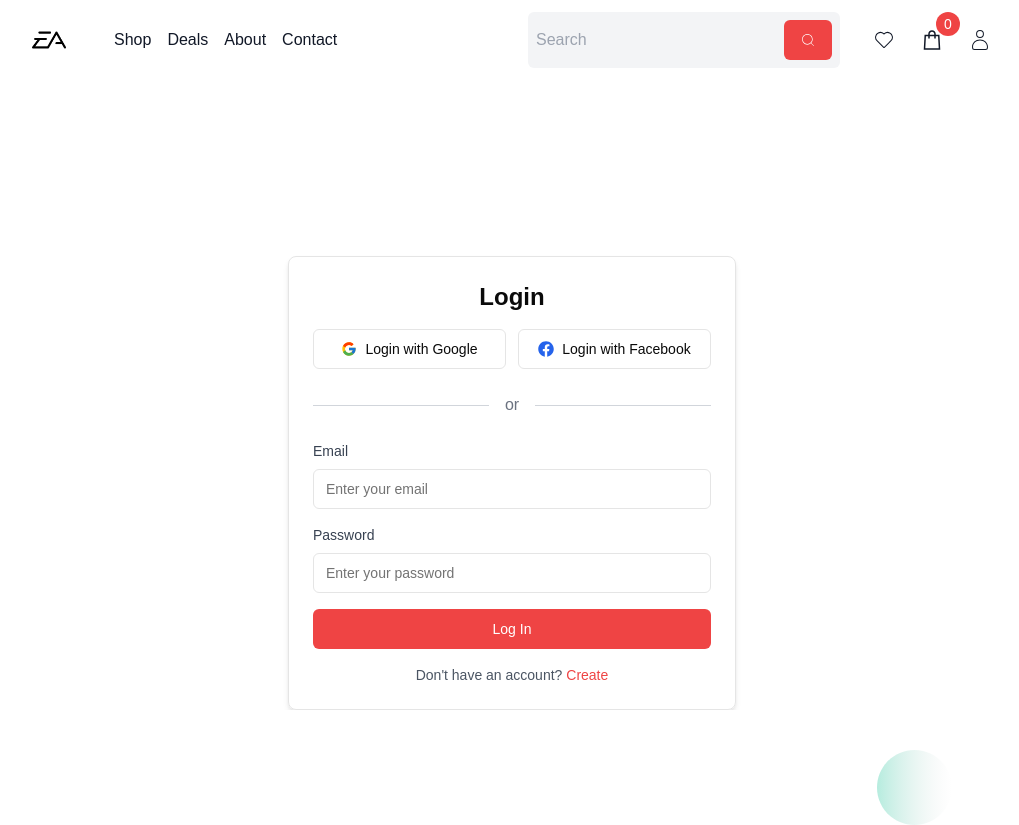
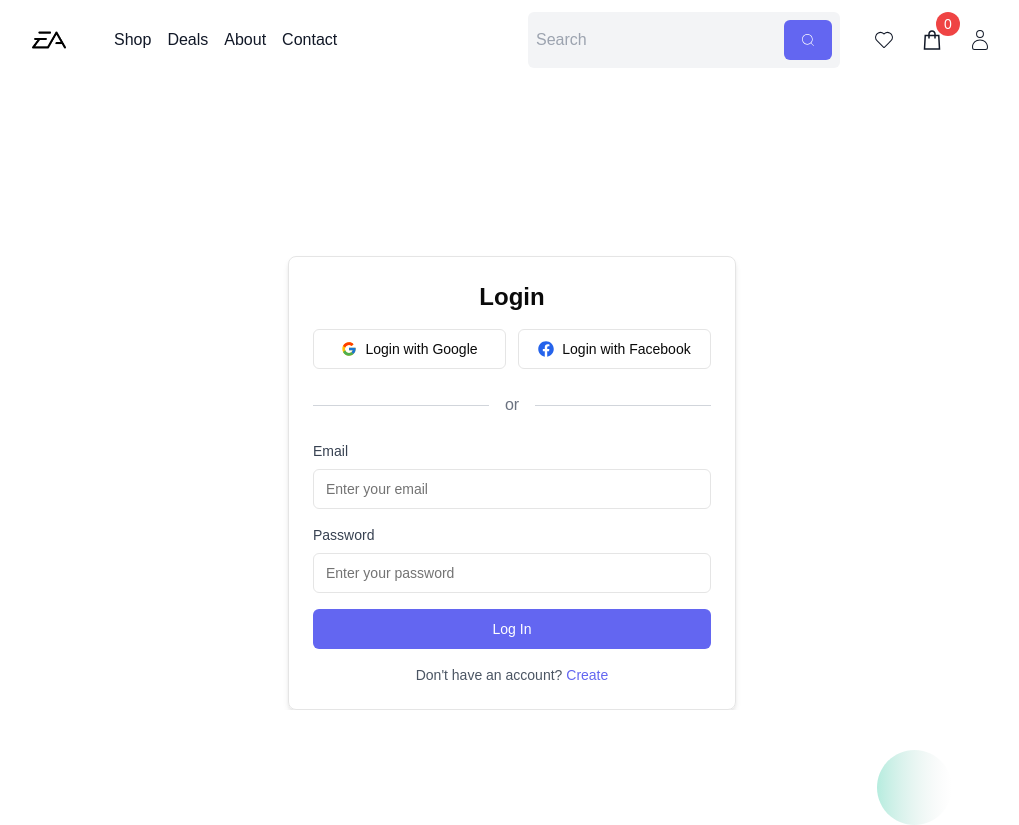
Before and after one commit to MasudRana924/next-com, a Next.js app: page /login in a window 1280 px wide. Shown: the top 825 px of the page, without its empty margins (128-1147 px from the left). Built offline with nearby package versions, Linux system fonts and the light colour scheme.

Commit message:
login page updated

```diff
--- a/src/components/auth-form/AuthForm.js
+++ b/src/components/auth-form/AuthForm.js
@@ -95,7 +95,7 @@ const AuthForm = ({
             required
           />
         </div>
-        <Button type="submit" className="w-full " variant="red">
+        <Button type="submit" className="w-full " variant="indigo">
           {buttonText}
         </Button>
       </form>
@@ -104,7 +104,7 @@ const AuthForm = ({
       <p className="mt-4 text-center text-sm text-gray-600">
         {altText}{' '}
         <Link href={altLinkHref}>
-          <span className="text-red-500 font-medium hover:underline">{altLinkText}</span>
+          <span className="text-indigo-500 font-medium hover:underline">{altLinkText}</span>
         </Link>
       </p>
     </div>
--- a/src/components/shared/SearchBar.js
+++ b/src/components/shared/SearchBar.js
@@ -18,7 +18,7 @@ const SearchBar = () => {
         placeholder="Search"
         className="flex-1 bg-transparent outline-none"
       />
-      <Button variant="red">
+      <Button variant="indigo">
         <CiSearch  width={20} height={20} className="text-white"/>
       </Button>
     </form>
--- a/src/components/ui/button.jsx
+++ b/src/components/ui/button.jsx
@@ -12,6 +12,7 @@ const buttonVariants = cva(
         default: "bg-primary text-primary-foreground hover:bg-primary/90",
         blue: "bg-blue-600 text-white hover:bg-blue-700", // Add your custom blue variant
         red: "bg-red-500 text-white hover:bg-red-600",
+        indigo: "bg-indigo-500 text-white hover:bg-indigo-600",
         destructive:
           "bg-destructive text-destructive-foreground hover:bg-destructive/90",
         outline:
```
